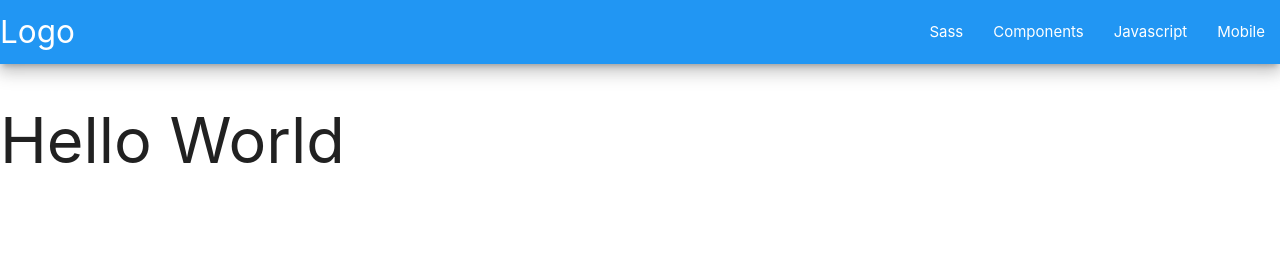
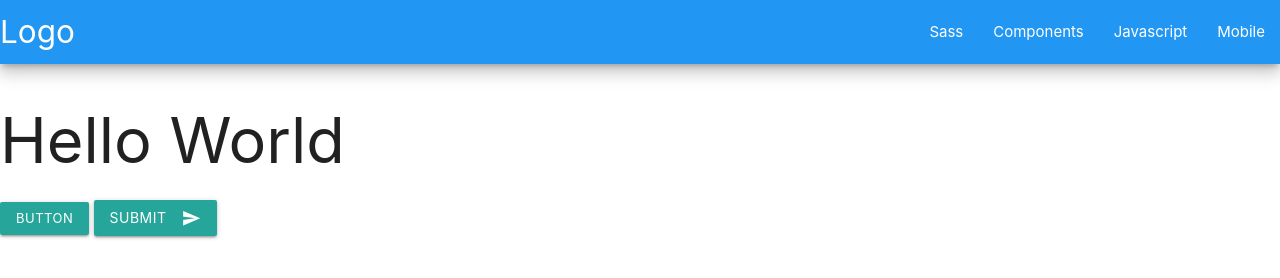
Before and after one commit to sayrok/sayro, a plain HTML site: page index.html in a window 1280 px wide. Drawn offline with Linux system fonts and the light colour scheme.

Commit message:
section2

```diff
--- a/index.html
+++ b/index.html
@@ -42,6 +42,10 @@
 
   </ul>
 <h1>Hello World</h1>
+<a class="waves-effect waves-light btn-small">Button</a>
+<button class="btn waves-effect waves-light" type="submit" name="action">Submit
+  <i class="material-icons right">send</i>
+</button>
     <script src="assets/materialize/js/materialize.min.js">
 
     </script>
```
